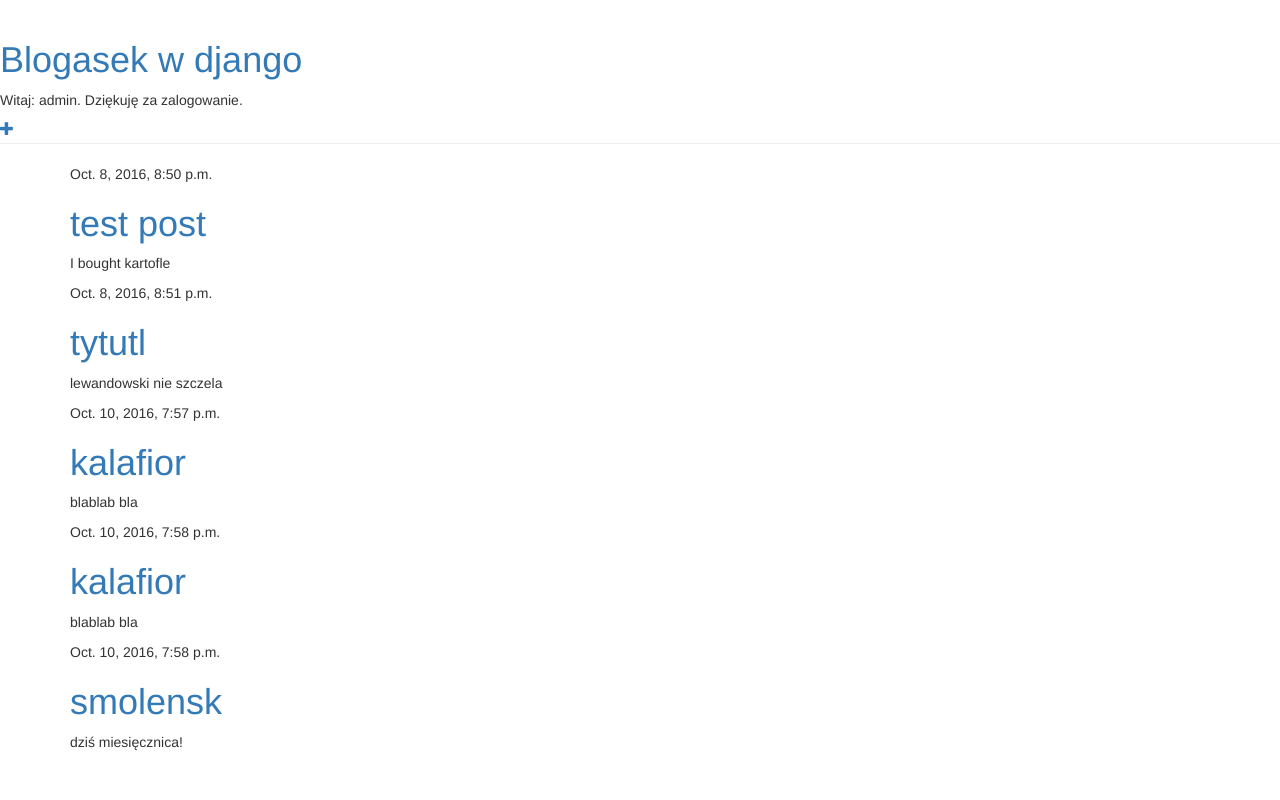
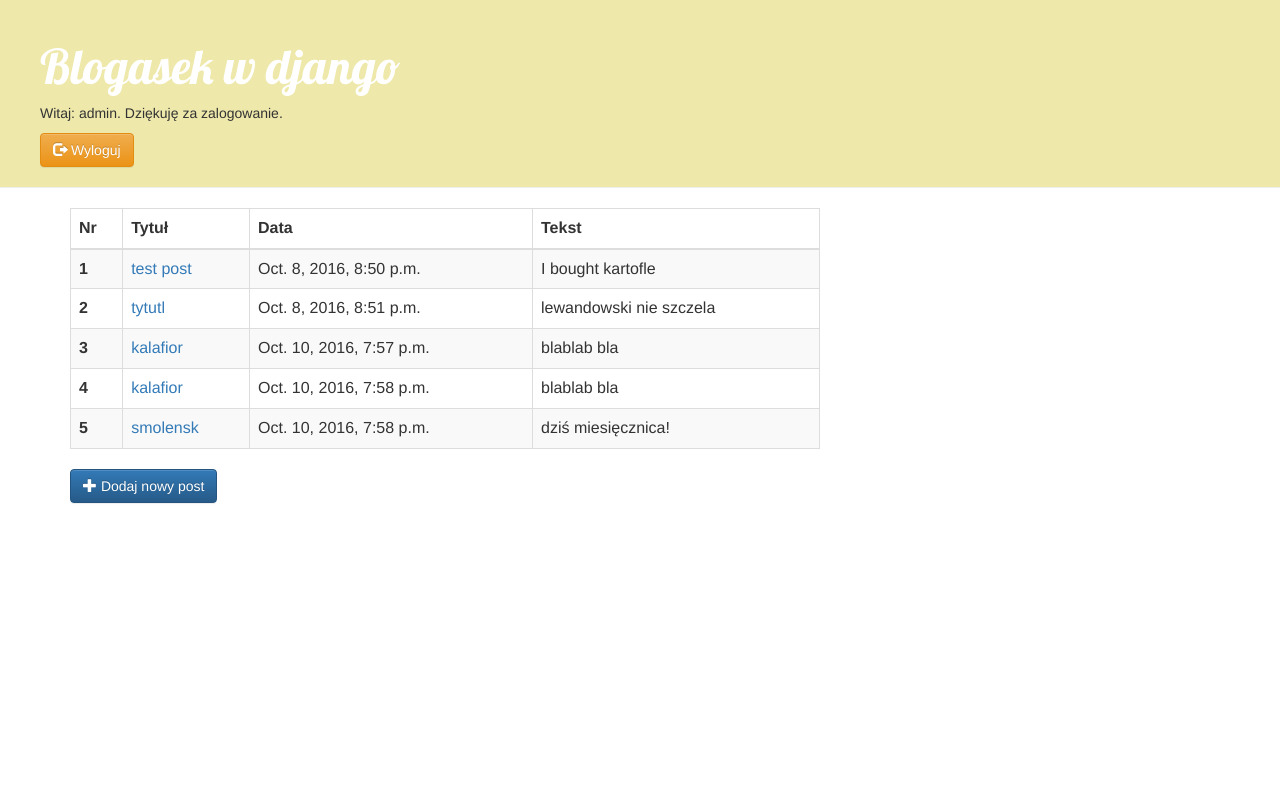
Before and after one commit to matandked/NaukaDjango, a Django app: page / in a window 1280 px wide. Run offline with Django 3.2, Linux system fonts and the light colour scheme; a user stored in the database is signed in; data comes from the database, SQL or seed files in the repository; both versions use the stored data as it was after the commit; some libraries are stand-ins or nearby versions.

Commit message:
Wyświetlanie postów w tabelce + ostylowanie
Posty w tabelce, wykorzystanie stylów Bootstrapa.

```diff
--- a/SentinelSite/blogasek/templates/blogasek/base.html
+++ b/SentinelSite/blogasek/templates/blogasek/base.html
@@ -5,17 +5,18 @@
         <link rel="stylesheet" href="//maxcdn.bootstrapcdn.com/bootstrap/3.2.0/css/bootstrap.min.css">
         <link rel="stylesheet" href="//maxcdn.bootstrapcdn.com/bootstrap/3.2.0/css/bootstrap-theme.min.css">
         <link href='//fonts.googleapis.com/css?family=Lobster&subset=latin,latin-ext' rel='stylesheet' type='text/css'>
-        <link rel="stylesheet" href="{% static 'css/blog.css' %}">
+        <link rel="stylesheet" href="{% static 'css/blogasek.css' %}">
     </head>
 
 <body>
     <div class="page-header">
         <h1><a href="/">Blogasek w django</a></h1>
        {% if user.is_authenticated %}
-           <p>Witaj: {{ user.get_username }}. Dziękuję za zalogowanie.</p>
-           <a href="{% url 'post_new' %}" class="top-menu"><span class="glyphicon glyphicon-plus"></span></a>
+           <p>Witaj: {{ user.get_username }}. Dziękuję za zalogowanie. </p>
+       <a href="/{{ user.get_username }}/logout" class="btn btn-primary btn-warning"><span class="glyphicon glyphicon-log-out"></span> Wyloguj</a>
        {% else %}
            <p>Proszę zaloguj się, aby móc dodawać wpisy.</p>
+           <a href="{% url 'admin:index' %}" class="btn btn-primary btn-success"><span class="glyphicon glyphicon-log-in"></span> Zaloguj się</a>
        {% endif %}
     </div>
     <div class="content container">
--- a/SentinelSite/blogasek/templates/blogasek/post_list.html
+++ b/SentinelSite/blogasek/templates/blogasek/post_list.html
@@ -1,13 +1,32 @@
 {% extends 'blogasek/base.html' %}
 
 {% block content %}
+
+<table class="table table-bordered table-striped">
+  <thead class="thead-default">
+    <tr>
+      <th>Nr</th>
+      <th>Tytuł</th>
+      <th>Data</th>
+      <th>Tekst</th>
+    </tr>
+  </thead>
+  <tbody>
     {% for post in posts %}
-        <div class="post">
-            <div class="date">
-                {{ post.published_date }}
-            </div>
-            <h1><a href="{% url 'post_detail' pk=post.pk %}">{{ post.title }}</a></h1>
-            <p>{{ post.text|linebreaksbr }}</p>
-        </div>
+    <tr>
+      <th scope="row">{{ forloop.counter }}</th>
+      <td><a href="{% url 'post_detail' pk=post.pk %}">{{ post.title }}</a></td>
+      <td>{{ post.published_date }}</td>
+      <td>{{ post.text }}</td>
+    </tr>
     {% endfor %}
+  </tbody>
+</table>
+
+       {% if user.is_authenticated %}
+           <p><a href="{% url 'post_new' %}" class="btn btn-primary btn-primary"><span class="glyphicon glyphicon-plus"></span> Dodaj nowy post</a></p>
+       {% else %}
+           <p></p>
+       {% endif %}
+
 {% endblock content %}
--- a/SentinelSite/static/css/blogasek.css
+++ b/SentinelSite/static/css/blogasek.css
@@ -1,3 +1,15 @@
 h1 a {
-    color: #FCA205;
+    color: red;
+    font-family: 'Lobster';
 }
+.page-header {
+    background-color: PaleGoldenRod;
+    margin-top: 0;
+    padding: 20px 20px 20px 40px;
+}
+
+.page-header h1, .page-header h1 a, .page-header h1 a:visited, .page-header h1 a:active {
+    color: #ffffff;
+    font-size: 36pt;
+    text-decoration: none;
+    }
```
Also changed, not shown: SentinelSite/db.sqlite3.
